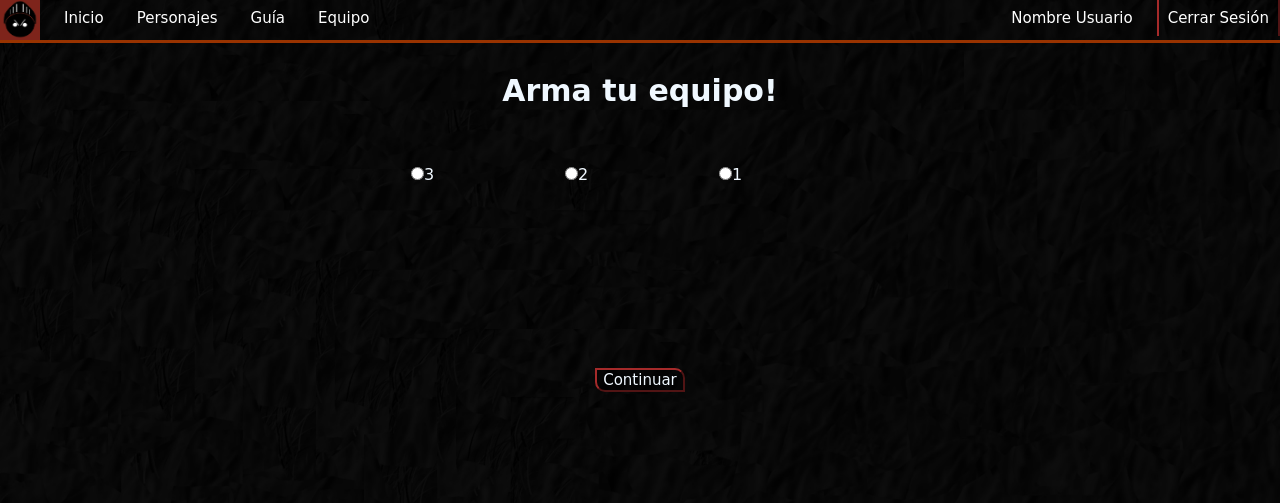
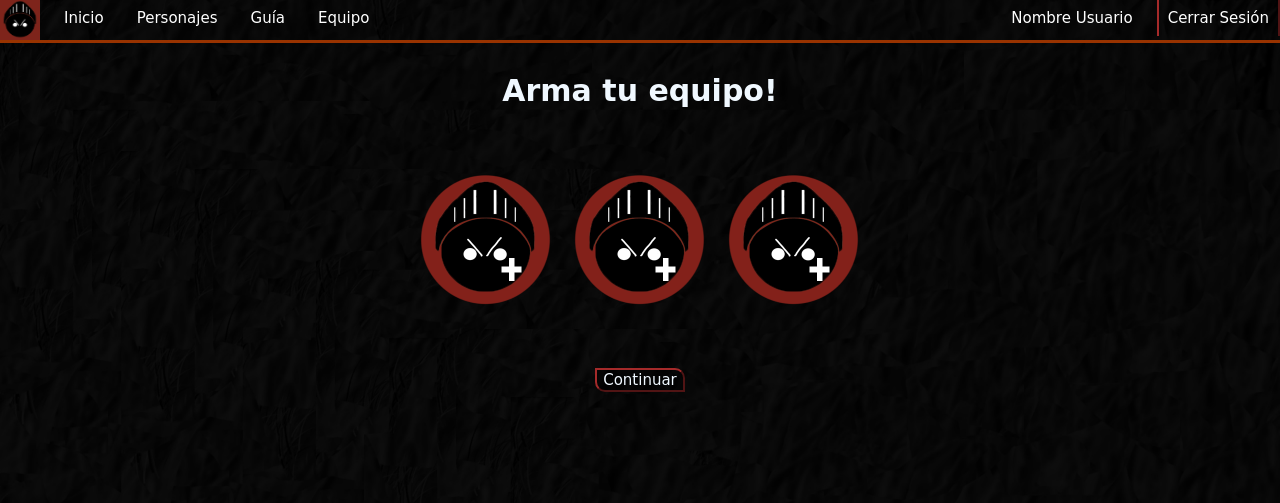
Before and after one commit to Tecnicatura-Team/Sticks-War-Game, a PHP site: page /personajes.html in a window 1280 px wide. Shown: the top 503 px of the page. Run offline with PHP 8.4, Linux system fonts and the light colour scheme.

Commit message:
actualizacion personajes

```diff
--- a/css/estilos.css
+++ b/css/estilos.css
@@ -281,11 +281,75 @@ table {
     height: 150px;
 }
 
+.agregarClase input {
+    -webkit-appearance: none;
+    -moz-appearance: window;
+    -ms-appearance: window;
+    appearance: window;
+    position: absolute;
+    width: 150px;
+    height: 150px;
+}
+
 .clases {
     margin: auto;
     width: 150px;
     height: 150px;
 }
+
+.PosicionPJ3+label::before {
+    top: 0;
+    display: inline-block;
+    background: url('../img/Agregar.png') no-repeat 0 0;
+    background-size: 150px 150px;
+    display: block;
+    width: 150px;
+    height: 150px;
+    content: '';
+    vertical-align: middle;
+}
+
+.PosicionPJ3:checked+label::before {
+    background: transparent url('../img/.png') no-repeat 0 0;
+    background-size: 150px 150px;
+}
+
+.PosicionPJ2+label::before {
+    top: 0;
+    display: inline-block;
+    background: url('../img/Agregar.png') no-repeat 0 0;
+    background-size: 150px 150px;
+    display: block;
+    width: 150px;
+    height: 150px;
+    content: '';
+    vertical-align: middle;
+}
+
+.PosicionPJ2:checked+label::before {
+    background: transparent url('../img/.png') no-repeat 0 0;
+    background-size: 150px 150px;
+}
+
+.PosicionPJ1+label::before {
+    top: 0;
+    display: inline-block;
+    background: url('../img/Agregar.png') no-repeat 0 0;
+    background-size: 150px 150px;
+    display: block;
+    width: 150px;
+    height: 150px;
+    content: '';
+    vertical-align: middle;
+}
+
+.PosicionPJ1:checked+label::before {
+    background: transparent url('../img/.png') no-repeat 0 0;
+    background-size: 150px 150px;
+}
+
+
+/* -------------------------------------------------------------------------------------- */
 
 .Paladin+label::before {
     top: 0;
@@ -405,8 +469,8 @@ table {
     background-repeat: no-repeat;
     position: relative;
     background-size: 1024px 500px;
-    width: 1024px;
-    height: 700px;
+    width: 1200px;
+    height: auto;
     margin: auto;
     margin-top: 30px;
     border: solid aliceblue;
@@ -480,13 +544,27 @@ table {
     width: 1024px;
     margin: auto;
     margin-top: 50px;
-    border: solid;
-    color: aliceblue;
+    /* border: solid;
+    color: aliceblue; */
 }
 
 .THabilidad td {
-    border: solid;
-    color: aliceblue;
+    /* border: solid;
+    color: aliceblue; */
+}
+
+.DHabilidad {
+    width: auto;
+    height: auto;
+    /* border: solid rgb(6, 139, 255); */
+}
+
+.antorcha {
+    width: 80px;
+    height: 80px;
+    position: absolute;
+    border: rebeccapurple solid;
+    bottom: 0px;
 }
 
 #atributosAliado {
@@ -530,6 +608,8 @@ table {
     border: solid aliceblue;
 }
 
+
+
 div {
     border: solid rgb(6, 139, 255);
-} */
+}*/
--- a/js/personajes.js
+++ b/js/personajes.js
@@ -77,12 +77,12 @@ function ElegirPJ() {
         "</table>" +
         "</div>"
 
-    var boton = "<input id='Asignar' type='button' value='Asignar' onclick=ocultar()>"
-
+    var boton = "<input id='Asignar' type='button' value='Asignar' onclick='ocultar()'>"
 
     $("footer").before(contenido)
     $("footer").before(boton)
     $("#Eleccion").fadeOut(500)
+
 
     var descripciones = [
         "Descripción de la habilidad 1",
@@ -95,7 +95,6 @@ function ElegirPJ() {
             "mouseenter",
             function() {
                 event.preventDefault()
-
                 showdiv(event, descripciones[$(this).attr("id")[4] - 1]);
             }
         ),
@@ -107,11 +106,11 @@ function ElegirPJ() {
             }
         )
     )
+}
 
 
+function ocultar() {
+    $("#Personajes").remove()
+    $("#Asignar").remove()
+    document.getElementById('Eleccion').style.display = ''; //vuelve a mostrar la div eleccion
 }
-
-// function ocultar() {
-//     document.getElementById('team').removeChild(document.getElementById("Personajes"))
-
-// }
--- a/personajes.html
+++ b/personajes.html
@@ -32,13 +32,13 @@
             <table>
                 <tr>
                     <td>
-                        <div class="clases"><input type="radio" name="posicionPJ" value="3" onclick=ElegirPJ()><label>3</label></div>
+                        <div class="agregarClase"><input type="radio" class="posicionPJ3" name="posicionPJ" value="3" onclick=ElegirPJ()><label></label></div>
                     </td>
                     <td>
-                        <div class="clases"><input type="radio" name="posicionPJ" value="2" onclick=ElegirPJ()><label>2</label></div>
+                        <div class="agregarClase"><input type="radio" class="posicionPJ2" name="posicionPJ" value="2" onclick=ElegirPJ()><label></label></div>
                     </td>
                     <td>
-                        <div class="clases"><input type="radio" name="posicionPJ" value="1" onclick=ElegirPJ()><label>1</label></div>
+                        <div class="agregarClase"><input type="radio" class="posicionPJ1" name="posicionPJ" value="1" onclick=ElegirPJ()><label></label></div>
                     </td>
                 </tr>
             </table>
```
Also changed, not shown: juego.html (+23 -23 lines), img/Agregar.png (added).
